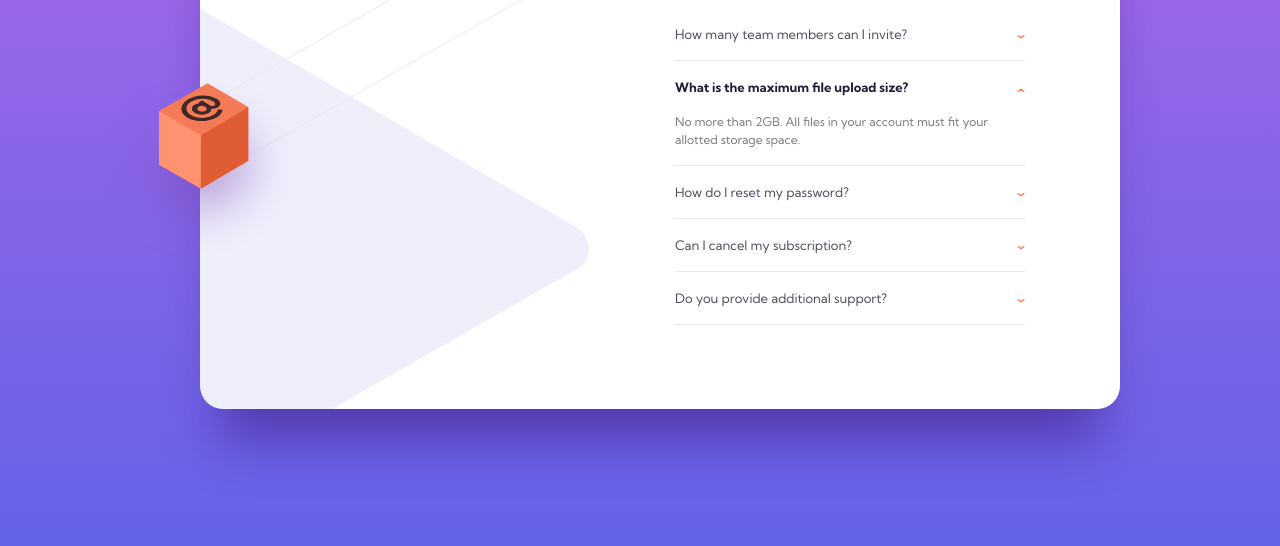
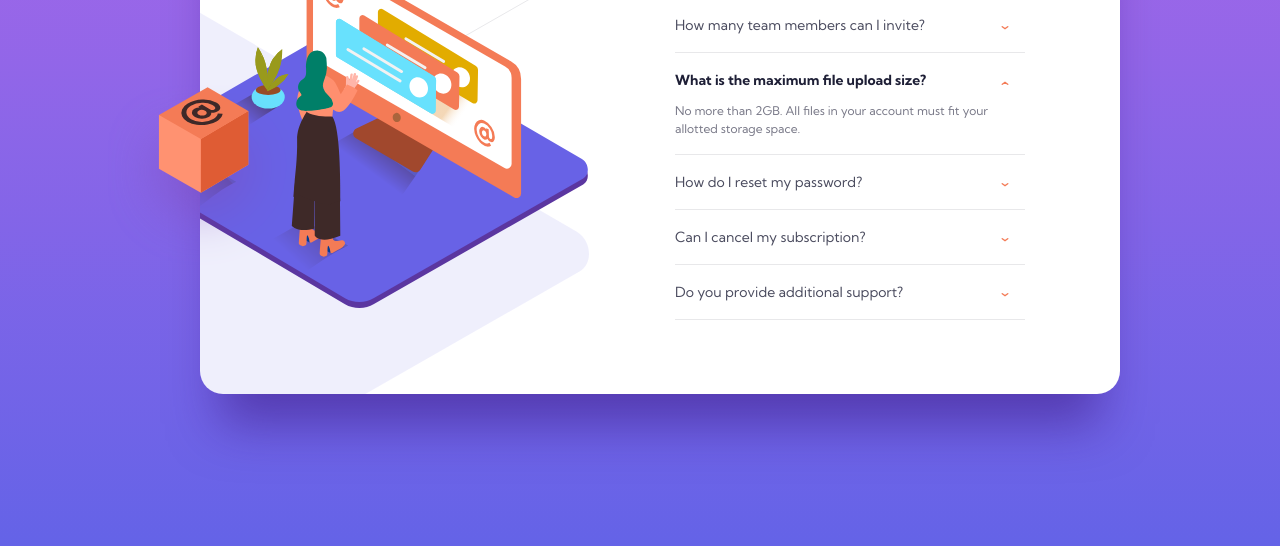
Before and after one commit to Muhammadjewel/faq-accordion-card, a plain HTML site: page index.html in a window 1280 px wide. Shown: the part 254-800 px from the top of the page. Drawn offline with Linux system fonts and the light colour scheme.

Commit message:
Change title. Add desktop styles

```diff
--- a/css/styles.css
+++ b/css/styles.css
@@ -120,6 +120,10 @@ select:-webkit-autofill:focus {
   padding-bottom: 18px;
 }
 
+.accordion__item--active .accordion__item-header {
+  padding-bottom: 13px;
+}
+
 .accordion__heading {
   font-size: 0.8125rem;
   font-weight: 400;
@@ -205,9 +209,6 @@ select:-webkit-autofill:focus {
   display: none;
 }
 
-.card__content {
-}
-
 .card__heading {
   margin-bottom: 20px;
   font-size: 2rem;
@@ -216,8 +217,6 @@ select:-webkit-autofill:focus {
   text-align: center;
 }
 
-.card__accordion {
-}
 
 @media
 only screen and (-webkit-min-device-pixel-ratio: 2),
@@ -229,6 +228,7 @@ only screen and (                min-resolution: 2dppx) {
 
 }
 
+/* 1150 */
 @media only screen and (min-width: 71.875em) {
   :root {
     --padding-vertical: 65px;
@@ -239,8 +239,16 @@ only screen and (                min-resolution: 2dppx) {
     padding-top: 129px;
   }
 
+  .accordion__item-header {
+    padding-right: 16px;
+  }
+
+  .accordion__heading {
+    font-size: 0.875rem;
+  }
+
   .card__heading {
-    margin-bottom: 28px;
+    margin-bottom: 14px;
     text-align: left;
   }
 
@@ -248,10 +256,16 @@ only screen and (                min-resolution: 2dppx) {
     position: relative;
     left: 20px;
     width: 100%;
-    padding-bottom: 84px;
-    background-image: url("../img/bg-pattern-desktop.svg");
-    background-size: 966px 945px;
-    background-position: -576px -300px;
+    padding-bottom: 74px;
+    background-image:
+      url("../img/illustration-woman-online-desktop.svg"),
+      url("../img/bg-pattern-desktop.svg");
+    background-size:
+      472px 359px,
+      966px 945px;
+    background-position:
+      -84px 70px,
+      -576px -300px;
   }
 
   .card__mobile-illustration {
--- a/index.html
+++ b/index.html
@@ -4,7 +4,7 @@
   <meta charset="UTF-8">
   <meta http-equiv="X-UA-Compatible" content="IE=edge">
   <meta name="viewport" content="width=device-width, initial-scale=1.0">
-  <title>Project</title>
+  <title>FAQ accordion card</title>
 
   <!-- Fonts -->
   <link rel="preconnect" href="https://fonts.googleapis.com">
```
